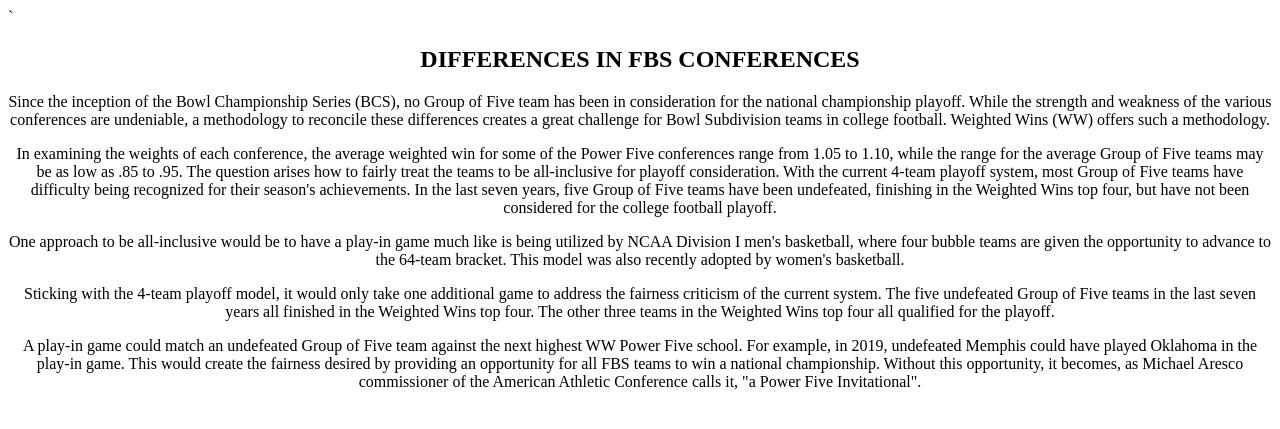
After one commit to P1zzamn-Caleb/Weighted_Wins, a PHP site: page /discussion.html in a window 1280 px wide. The commit adds this page. Shown: the top 429 px of the page. Run offline with PHP 8.4, Linux system fonts and the light colour scheme.

Commit message:
finished copying and pasting

```diff
--- /dev/null
+++ b/discussion.html
@@ -0,0 +1,72 @@
+<!DOCTYPE html>`
+<html>
+
+<style>
+    h2{
+        text-align: center;
+    }
+    p{
+        text-align: center;
+    }
+    td{
+        background-color: white;
+    }
+</style>
+
+<body>
+<td colspan="1" valign="top" width="587" height="76">
+
+<h2>DIFFERENCES IN FBS CONFERENCES</h2>
+
+<p>
+Since the inception of the Bowl Championship Series (BCS), no Group of Five team has been
+in consideration for the national championship playoff. While the strength and weakness of
+ the various conferences are undeniable, a methodology to reconcile these differences
+ creates a great challenge for Bowl Subdivision teams in college football. Weighted Wins
+ (WW) offers such a methodology.
+</p>
+
+<p>
+In examining the weights of each conference, the average weighted win for some of the Power
+Five conferences range from 1.05 to 1.10, while the range for the average Group of Five
+teams may be as low as .85 to .95. The question arises how to fairly treat the teams to
+be all-inclusive for playoff consideration. With the current 4-team playoff system, most
+Group of Five teams have difficulty being recognized for their season's achievements. In
+the last seven years, five Group of Five teams have been undefeated, finishing in the
+Weighted Wins top four, but have not been considered for the college football playoff.
+</p>
+
+<p>
+One approach to be all-inclusive would be to have a play-in game much like is being
+utilized by NCAA Division I men's basketball, where four bubble teams are given the
+opportunity to advance to the 64-team bracket. This model was also recently adopted by
+women's basketball.
+</p>
+
+<p>
+Sticking with the 4-team playoff model, it would only take one additional game to address
+the fairness criticism of the current system. The five undefeated Group of Five teams in
+the last seven years all finished in the Weighted Wins top four. The other three teams in
+the Weighted Wins top four all qualified for the playoff.
+</p>
+
+<p>
+A play-in game could match an undefeated Group of Five team against the next highest
+WW Power Five school. For example, in 2019, undefeated Memphis could have played Oklahoma
+in the play-in game. This would create the fairness desired by providing an opportunity
+for all FBS teams to win a national championship. Without this opportunity, it becomes,
+as Michael Aresco commissioner of the American Athletic Conference calls it, "a Power
+Five Invitational".
+</p>
+
+
+
+
+
+
+
+
+ </td>
+</body>
+
+</html>
```
Also changed, not shown: about.html (added, +37 -0 lines), criteria.html (added, +57 -0 lines), index.php (+14 -2 lines).
